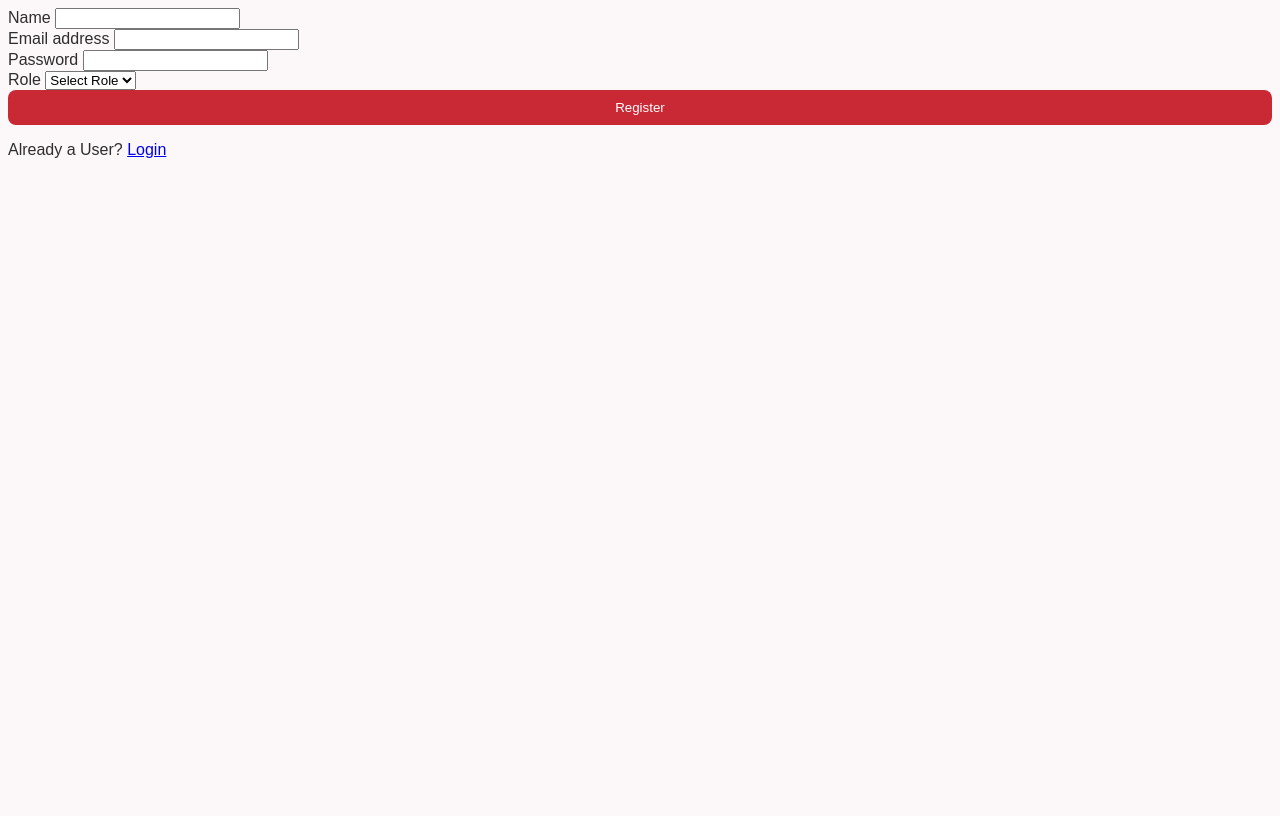
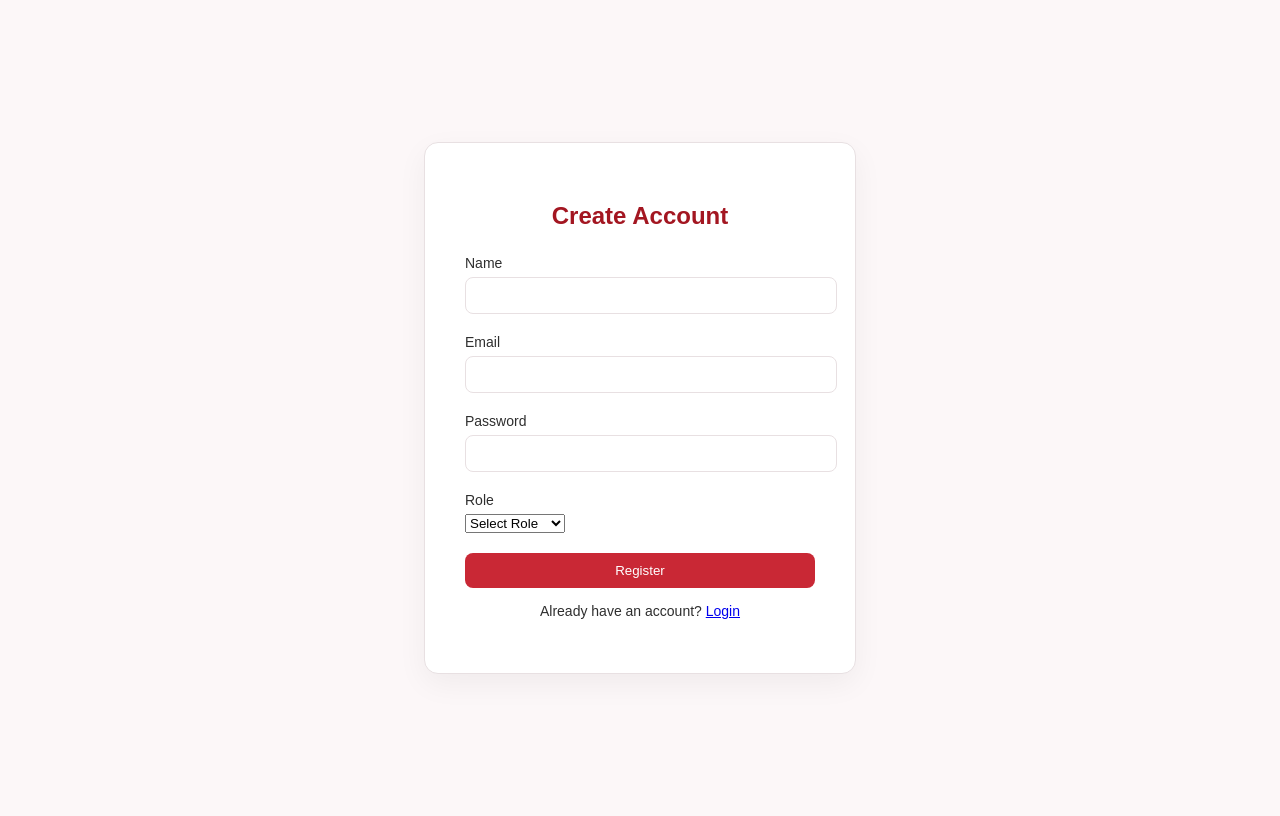
Before and after one commit to 24f2007064/Placement-Portal-Applications, a Flask app: page /regester in a window 1280 px wide. Before the commit the page ends 158 px from the top, so only its background shows below. Run offline with Flask 3, Linux system fonts and the light colour scheme.

Commit message:
Regestration and Login  With OUT HASHING OF PASSWORD

```diff
--- a/templates/regester.html
+++ b/templates/regester.html
@@ -8,49 +8,65 @@
     <title>Regester</title>
 </head>
 
+<!DOCTYPE html>
+<html>
+<head>
+    <title>Register</title>
+    <link rel="stylesheet" href="{{ url_for('static', filename='css/style.css') }}">
+</head>
 <body>
-    <div class="container mt-5">
-    <form action="/regester" method="POST">
 
-        <div class="mb-3">
-            <label for="nameInput" class="form-label">Name</label>
-            <input type="text" class="form-control" id="nameInput" name="name">
-        </div>
+<div class="login-container">
+    <div class="login-card">
 
-        <div class="mb-3">
-            <label for="emailInput" class="form-label">Email address</label>
-            <input type="email" class="form-control" id="emailInput" name="email">
-            <div id="emailHelp" class="form-text">
-            </div>
-        </div>
+        <h2 class="login-title">Create Account</h2>
 
-        <div class="mb-3">
-            <label for="passwordInput" class="form-label">Password</label>
-            <input type="password" class="form-control" id="passwordInput" name="password">
-        </div>
+        {% if error %}
+            <p class="error-message">{{ error }}</p>
+        {% endif %}
 
+        <form action="/regester" method="POST">
 
-        <div class="mb-3">
-                <label for="roleInput" class="form-label">Role</label>
-                <select class="form-select" id="roleInput" name="role" required>
-                    <option value="">Select Role</option>
-                    <option value="student">Student</option>
-                    <option value="company">Company</option>
-                </select>
+            <div class="input-group">
+                <label>Name</label>
+                <input type="text" name="name" required>
             </div>
 
-        <button type="submit" class="btn btn-primary">Register</button>
-    </form>
+            <div class="input-group">
+                <label>Email</label>
+                <input type="email" name="email" required>
+            </div>
 
-    <div>
-        <p>
-            Already a User? <a href="/login">Login</a>
+            <div class="input-group">
+                <label>Password</label>
+                <input type="password" name="password" required minlength="6">
+            </div>
+
+            <div class="input-group">
+    <label>Role</label>
+    <div class="select-wrapper">
+        <select name="role" required>
+            <option value="">Select Role</option>
+            <option value="student">🎓 Student</option>
+            <option value="company">🏢 Company</option>
+        </select>
+    </div>
+</div>
+
+            <button type="submit" class="btn-primary">Register</button>
+
+        </form>
+
+        <p class="register-link">
+            Already have an account?
+            <a href="{{ url_for('login') }}">Login</a>
         </p>
+
     </div>
-    </div>
+</div>
 
-
-
+</body>
+</html>
 
 
 
```
